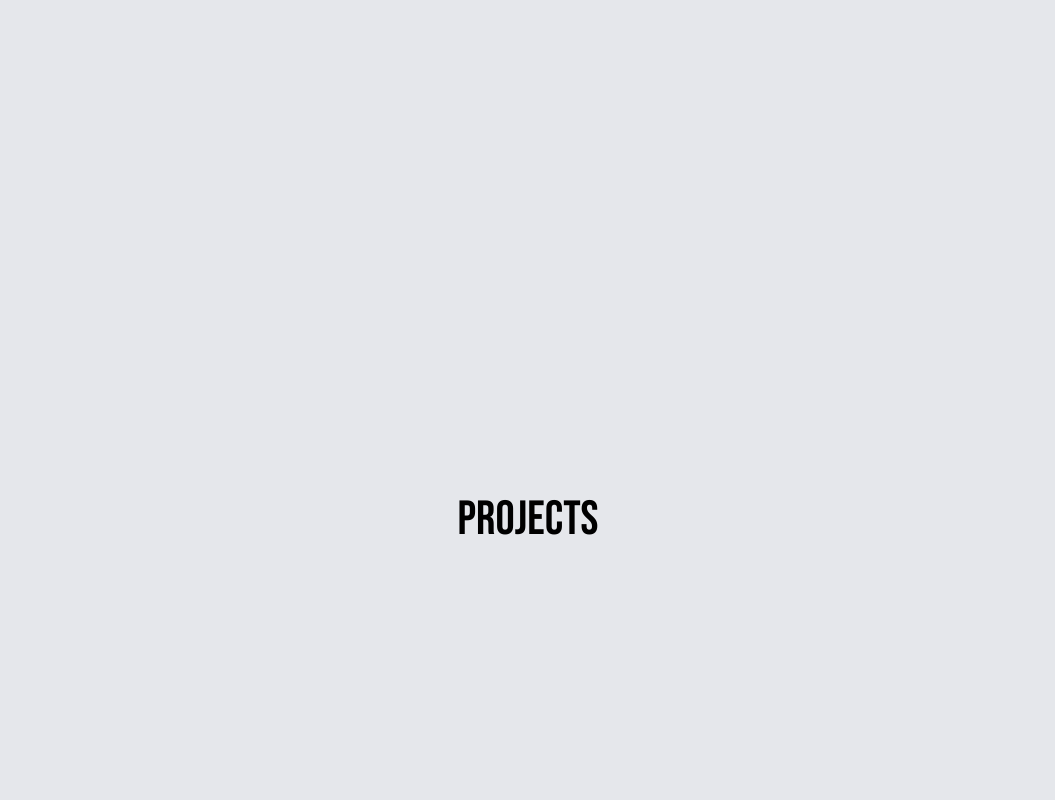
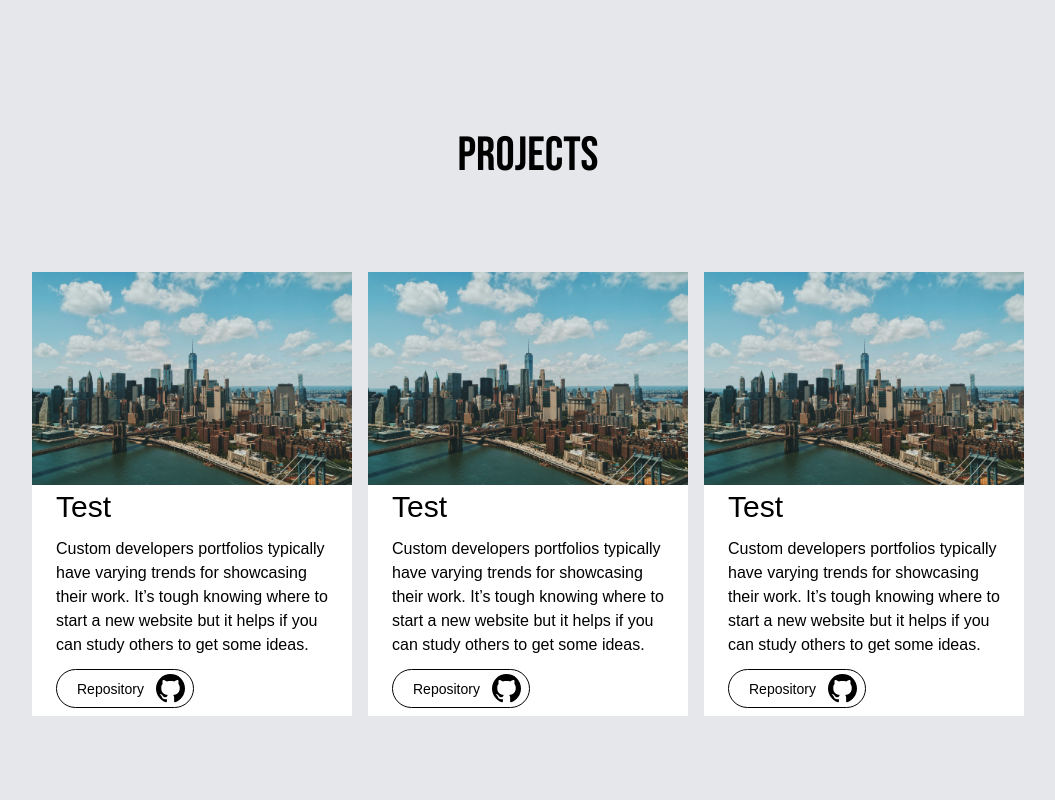
Before and after one commit to nic5694/portfolio, a Next.js app in the folder ui/: page / in a window 1280 px wide. Shown: the part 2280-3080 px from the top of the page, without its empty margins (112-1167 px from the left). Built offline with nearby package versions, Linux system fonts and the light colour scheme; a web font is replaced by a local one.

Commit message:
updated styling and layout

```diff
--- a/ui/app/components/ProjectsCarousel.tsx
+++ /dev/null
@@ -1,91 +0,0 @@
-
-export default function ProjectCarousel(){
-    type ResponsiveType = {
-        breakpoint: { max: number; min: number };
-        items: number;
-    };
-
-    const responsive = {
-        superLargeDesktop: {
-            breakpoint: { max: 4000, min: 3000 },
-            items: 5
-        },
-        desktop: {
-            breakpoint: { max: 3000, min: 1024 },
-            items: 3
-        },
-        tablet: {
-            breakpoint: { max: 1024, min: 464 },
-            items: 2
-        },
-        mobile: {
-            breakpoint: { max: 464, min: 0 },
-            items: 1
-        }};
-    // Function to fetch and extract the first image from the README.md file
-    async function getFirstImageFromGitHubRepo() {
-        const url = "https://github.com/nic5694/ChatRoom/blob/main/README.md";
-
-        try {
-            // Step 1: Fetch the content of README.md
-            const response = await fetch(url);
-            const data = await response.json();
-            const contentBase64 = data.content;
-
-            // Step 2: Decode the base64-encoded content
-            const decodedContent = atob(contentBase64);
-
-            // Step 3: Parse the decoded content to identify and extract image URLs
-            const parser = new DOMParser();
-            const htmlDoc = parser.parseFromString(decodedContent, 'text/html');
-            const imageElements = htmlDoc.getElementsByTagName('img');
-            const imageUrls = Array.from(imageElements).map(img => img.src);
-
-            // Step 4: Display or use the first image URL
-            if (imageUrls.length > 0) {
-                const firstImageUrl = imageUrls[0];
-                console.log("First Image URL:", firstImageUrl);
-                return firstImageUrl;
-            } else {
-                console.log("No images found in the README.md file.");
-            }
-        } catch (error) {
-            console.error("Error fetching or processing data:", error);
-        }
-    }
-    var item1: JSX.Element =<div>
-            {/*@ts-ignore*/}
-        <img src={getFirstImageFromGitHubRepo()} alt="ChatRoom" />
-        </div>
-    var item2: JSX.Element = <div><img src="../../images/downarrow.svg" alt="Project 2"/></div>
-    var item3: JSX.Element = <div><img src="../../images/landing.jpg.svg" alt="Project 3"/></div>
-    var items = [item2, item3,item1];
-// Call the function to get the first image
-    return (
-        <>
-            </>
-
-    //
-    //     {/*{items}*/}
-    //     <div>
-    //     {/*@ts-ignore*/}
-    //     <img src={getFirstImageFromGitHubRepo()} alt="ChatRoom" />
-    // </div>
-    // <div>
-    // <img src="https://via.placeholder.com/300" alt="Project 2" />
-    // </div>
-    // <div>
-    // <img src="https://via.placeholder.com/300" alt="Project 3" />
-    // </div>
-    // <div>
-    // <img src="https://via.placeholder.com/300" alt="Project 4" />
-    // </div>
-    // <div>
-    // <img src="https://via.placeholder.com/300" alt="Project 5" />
-    // </div>
-    // <div>
-    // <img src="https://via.placeholder.com/300" alt="Project 6" />
-    //     </div>
-
-)
-}
--- /dev/null
+++ b/ui/app/components/ProjectsContainer.tsx
@@ -0,0 +1,37 @@
+import Link from "next/link";
+import img from "../../images/landing.jpg"
+import Image from "next/image";
+
+interface ProjectsContainerProps{
+    name: string,
+    description: string,
+    link: string
+
+}
+export default function ProjectsContainer (ProjectsContainerProps: ProjectsContainerProps) {
+    const GitHubSVG = () => {
+        return (
+            <svg width="29" viewBox="0 0 38 38" fill="none" xmlns="http://www.w3.org/2000/svg">
+                <path d="M19 0C16.5049 0 14.0342 0.49145 11.729 1.44629C9.42383 2.40113 7.32928 3.80066 5.56497 5.56497C2.00178 9.12817 0 13.9609 0 19C0 27.398 5.453 34.523 12.996 37.05C13.946 37.202 14.25 36.613 14.25 36.1V32.889C8.987 34.029 7.866 30.343 7.866 30.343C6.992 28.139 5.757 27.55 5.757 27.55C4.028 26.372 5.89 26.41 5.89 26.41C7.79 26.543 8.797 28.367 8.797 28.367C10.45 31.255 13.243 30.4 14.326 29.944C14.497 28.709 14.991 27.873 15.523 27.398C11.305 26.923 6.878 25.289 6.878 18.05C6.878 15.941 7.6 14.25 8.835 12.901C8.645 12.426 7.98 10.45 9.025 7.885C9.025 7.885 10.621 7.372 14.25 9.823C15.751 9.405 17.385 9.196 19 9.196C20.615 9.196 22.249 9.405 23.75 9.823C27.379 7.372 28.975 7.885 28.975 7.885C30.02 10.45 29.355 12.426 29.165 12.901C30.4 14.25 31.122 15.941 31.122 18.05C31.122 25.308 26.676 26.904 22.439 27.379C23.123 27.968 23.75 29.127 23.75 30.894V36.1C23.75 36.613 24.054 37.221 25.023 37.05C32.566 34.504 38 27.398 38 19C38 16.5049 37.5086 14.0342 36.5537 11.729C35.5989 9.42383 34.1993 7.32929 32.435 5.56497C30.6707 3.80066 28.5762 2.40113 26.271 1.44629C23.9658 0.49145 21.4951 0 19 0Z" fill="black"/>
+            </svg>
+        )
+    }
+
+    return (
+        <div className={"flex flex-col m-2 lg:w-80 h-fit md:max-w-full"}>
+            <div className={"projectImage h-1/2"}>
+                <Image className={"h-[100%]"} src={img} alt="alt" />
+            </div>
+            <div className={"h-1/2 bg-white"}>
+                <div className={"lg:text-3xl xsm:text-2xl sm:text:2xl py-1 justify-start mb-2 px-6"}>{ProjectsContainerProps.name}</div>
+                <div className={"text-base px-6"}>{ProjectsContainerProps.description}</div>
+                <div className={"px-6 pt-3 py-2 flex"}>
+                    <Link style={{alignItems: "center"}}
+                        className={"border-[1.5px] pl-5 pr-2 border-black py-1 gap-3 rounded-full text-sm flex hover:gap-5 ease-in-out"}
+                        href={ProjectsContainerProps.link}><span>Repository</span><span>{GitHubSVG()}</span></Link>
+                </div>
+            </div>
+        </div>
+    )
+
+}
--- a/ui/app/page.tsx
+++ b/ui/app/page.tsx
@@ -11,6 +11,7 @@ import "react-multi-carousel/lib/styles.css";
 import SectionTitle from "@/app/components/SectionTitle";
 import TestimonialContainer from "@/app/components/TestimonialsComponent";
 import {Mail} from "lucide-react";
+import ProjectsContainer from "@/app/components/ProjectsContainer";
 
 export default function Home() {
     const landingSection = useRef<HTMLDivElement>(null);
@@ -233,22 +234,18 @@ export default function Home() {
                     </div>
                 </Section>
             </div>
-
-
-            <div ref={projectsSection}>
-                <Section goToSectionRef={workExperienceSection} scrollTo={scrollToSection} showArrow={false}>
-                    <div className={"flex flex-row"}>
+            <div ref={projectsSection} className={"bg-gray-200 lg:mb-96"}>
+                {/*<Section goToSectionRef={workExperienceSection} scrollTo={scrollToSection} showArrow={false}>*/}
+                    <div className={"flex flex-col lg:gap-12"}>
                         <SectionTitle title={"Projects"}/>
-                        <div className={"flex flex-col"}>
-                            <div className="flex flex-row gap-44 justify-center">
-                                {/*<img*/}
-                                {/*    src="https://www.google.com/url?sa=i&url=https%3A%2F%2Fwww.freepik.com%2Ffree-photos-vectors%2Fbackground&psig=AOvVaw3UQ1sg6TvSW9EbdXgVI7v9&ust=1707081180871000&source=images&cd=vfe&opi=89978449&ved=0CBMQjRxqFwoTCMCZu4yLkIQDFQAAAAAdAAAAABAE"*/}
-                                {/*    alt="Project 2"/>*/}
-                            </div>
+                        <div className={"flex flex-wrap p-6 m-6 projectsSlide overflow-x-auto m-auto"}>
+                            <ProjectsContainer name={"Test"} description={"Custom developers portfolios typically have varying trends for showcasing their work. It’s tough knowing where to start a new website but it helps if you can study others to get some ideas."} link={"https://github.com/nic5694"}/>
+                            <ProjectsContainer name={"Test"} description={"Custom developers portfolios typically have varying trends for showcasing their work. It’s tough knowing where to start a new website but it helps if you can study others to get some ideas."} link={"https://github.com/nic5694"}/>
+                            <ProjectsContainer name={"Test"} description={"Custom developers portfolios typically have varying trends for showcasing their work. It’s tough knowing where to start a new website but it helps if you can study others to get some ideas."} link={"https://github.com/nic5694"}/>
                         </div>
 
                     </div>
-                </Section>
+                {/*</Section>*/}
             </div>
             <div ref={workExperienceSection}
                  className={"mt-20 md:mt-0 flex flex-col justify-center bg-gray-200 md:max-h-min sm:max-h-min lg:max-h-min"}>
@@ -319,7 +316,7 @@ export default function Home() {
                                  className='text-[30px] leading-none mb-1'>Leave An Endorsement
                             </div>
                             <div
-                                className='w-[100%] md:w-[350px] text-[12px] font-sans text-[rgb(0,0,0,0.65)]'>
+                                className='w-[100%] md:w-[350px] text-[12px] mb-2 font-sans text-[rgb(0,0,0,0.65)]'>
                                 {/* eslint-disable-next-line react/no-unescaped-entities */}
                                 Here you can will find endorsements from past colleagues and employers. If you would
                                 like to leave an endorsement, please fill out the form below and do not forget to include
--- a/ui/globals.css
+++ b/ui/globals.css
@@ -40,3 +40,12 @@
         border-radius: 100%;
 
 }
+body{
+    --tw-bg-opacity: 1;
+    background-color: rgb(229 231 235 / var(--tw-bg-opacity));
+}
+/*.projectsSlide{*/
+/*    overflow-x: auto;*/
+/*    margin: auto;*/
+/*    white-space: pre-wrap;*/
+/*}*/
```
